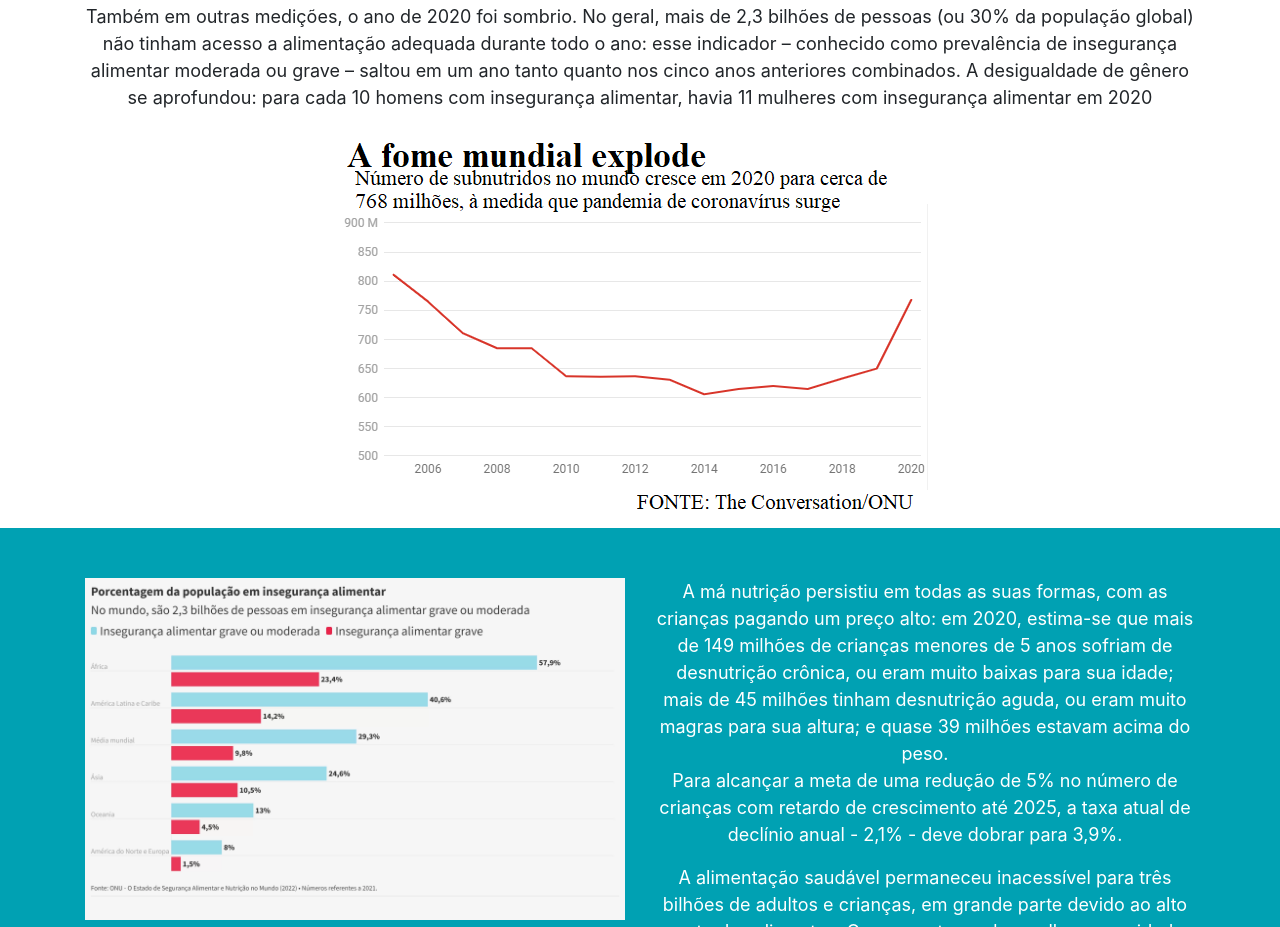
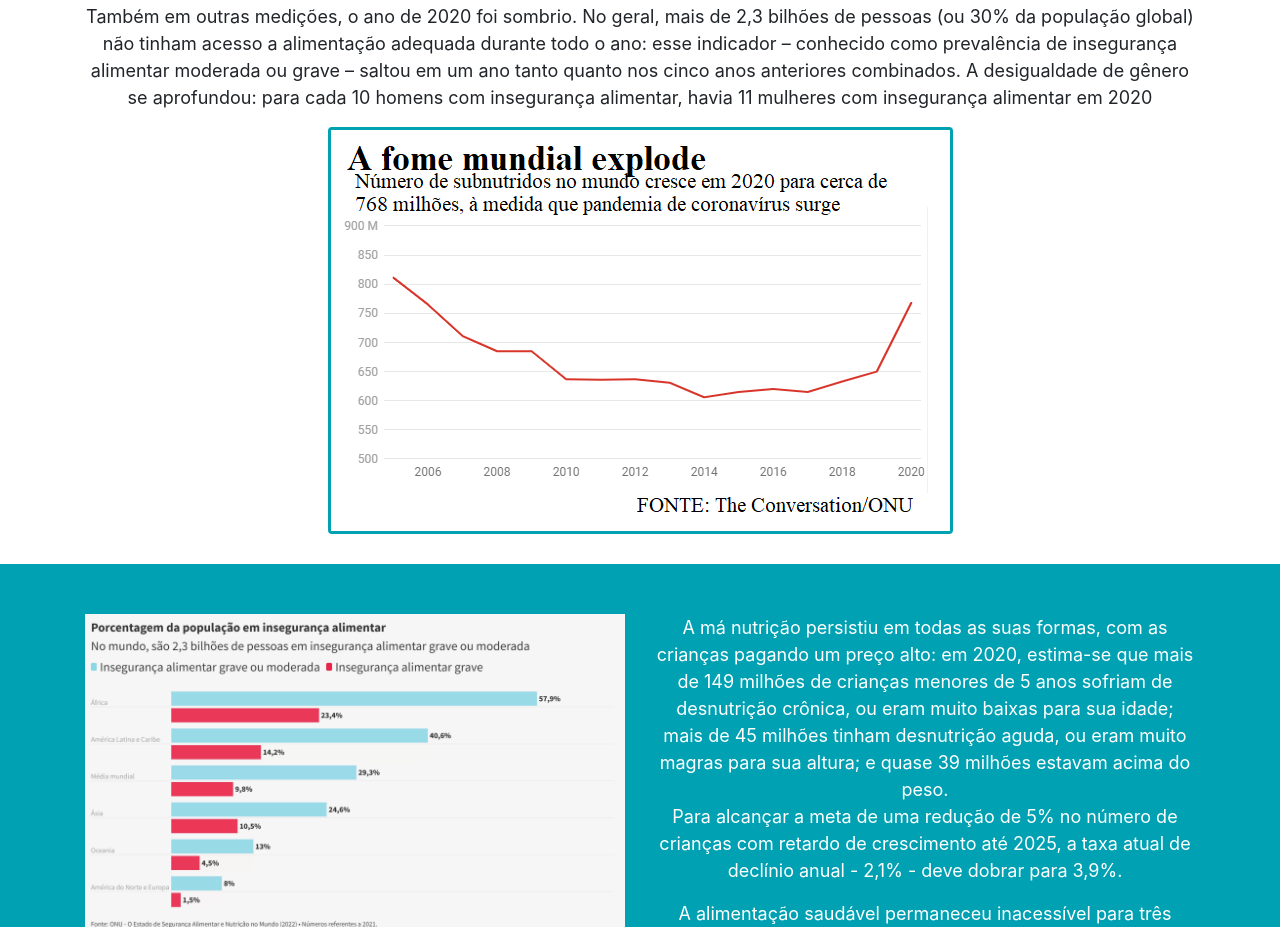
Before and after one commit to pedrolombardi/globalsolution, a plain HTML site: page sobre.html in a window 1280 px wide. Shown: the part 1174-2101 px from the top of the page. Drawn offline with nearby package versions, Linux system fonts and the light colour scheme.

```diff
--- a/sobre.html
+++ b/sobre.html
@@ -72,7 +72,7 @@
 
               </div>
                 <div class=>
-                <img src="imagens/graficofome.png" class="rounded mx-auto d-block images"alt="Imagem 4">
+                <img src="imagens/graficofome.png" class="rounded mx-auto d-block images graf-um"alt="Imagem 4">
                 </div>
 
 
```
Also changed, not shown: index.html (line endings or trailing spaces).
